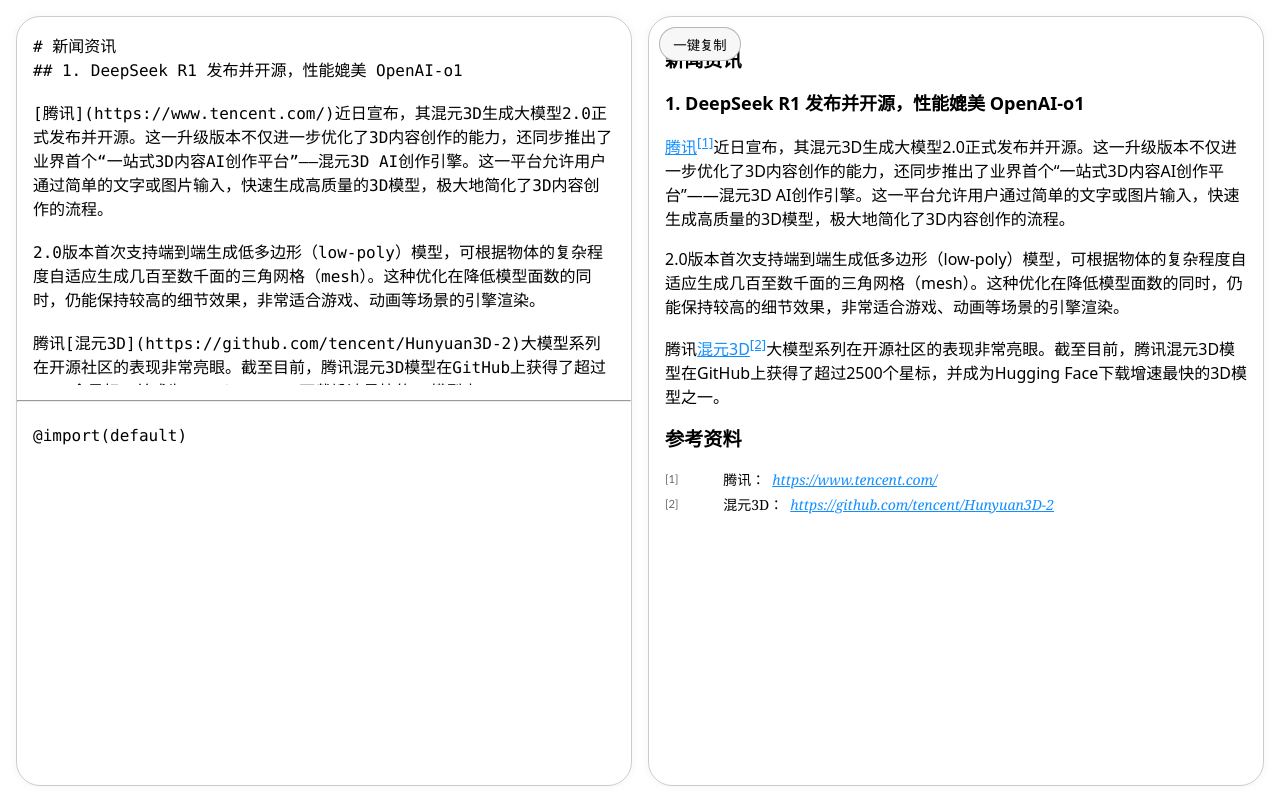
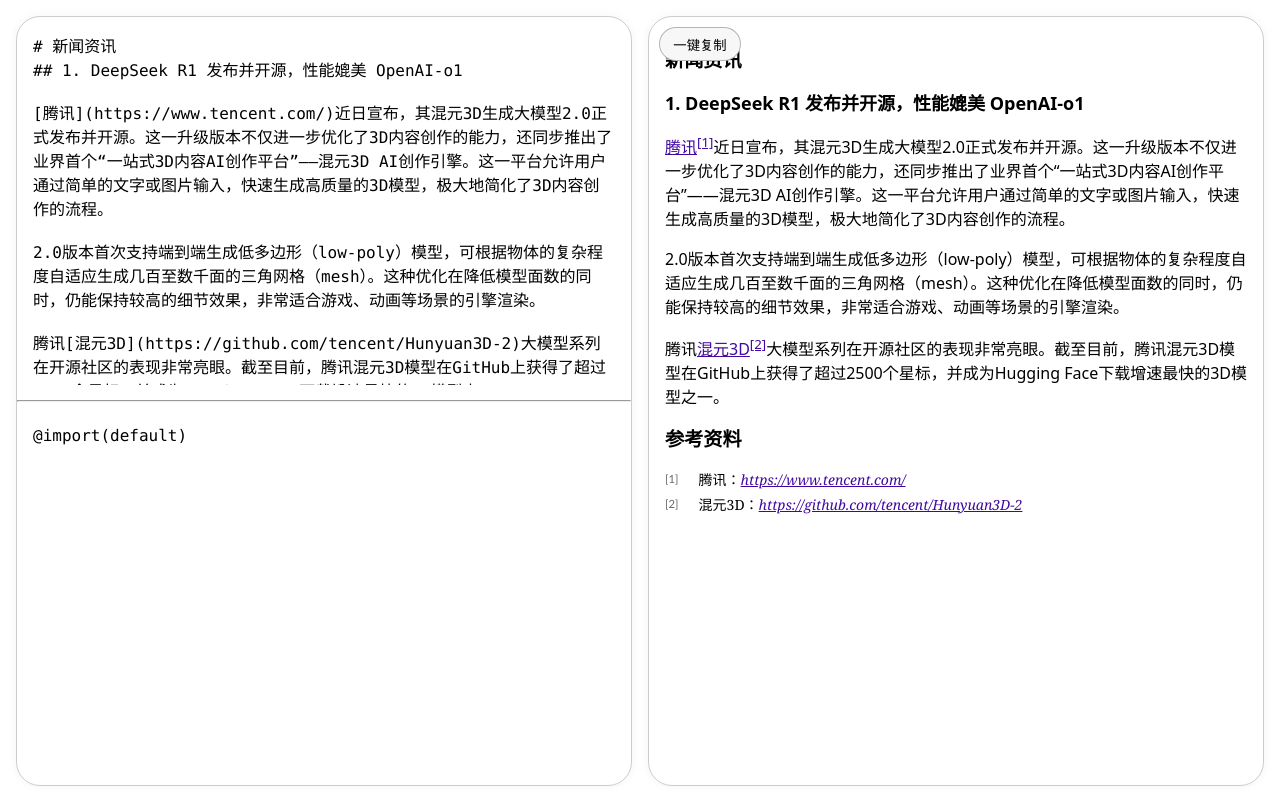
Before and after one commit to SmartFlowAI/jimi-formatter, a Vue app: page / in a window 1280 px wide. Built offline with nearby package versions, Linux system fonts and the light colour scheme; a web font is replaced by a local one.

Commit message:
chore: adjust the link style

```diff
--- a/src/styles/default.css
+++ b/src/styles/default.css
@@ -29,7 +29,7 @@
 }
 
 .md a {
-    color: rgb(18, 142, 255);
+    color: #4007a2;
 }
 
 .md .reference-container {
@@ -44,7 +44,7 @@
     letter-spacing: 0em;
     color: rgba(0, 0, 0, 0.6);
     display: inline;
-    width: 10%;
+    width: 3em;
     background-image: none;
     background-position: initial;
     background-size: initial;
@@ -59,7 +59,7 @@
 
 .md .reference-title {
     font-family: Georgia, "Microsoft YaHei", PingFangSC-regular, serif;
-    padding-right: .5em;
+    /* padding-right: .5em; */
 }
 
 .md .reference-href {
--- a/src/styles/weekly.css
+++ b/src/styles/weekly.css
@@ -65,6 +65,40 @@
 }
 
 .md a {
-    color: #4007a2;
+    color: rgb(18, 142, 255);
     text-decoration: none;
 }
+
+.md .reference-container {
+    display: flex;
+    font-size: 14px;
+    line-height: 1.8em;
+    letter-spacing: 0em;
+}
+
+.md .reference-index {
+    line-height: 1.8em;
+    letter-spacing: 0em;
+    color: rgba(0, 0, 0, 0.6);
+    display: inline;
+    width: 3em;
+    background-image: none;
+    background-position: initial;
+    background-size: initial;
+    background-repeat: initial;
+    background-attachment: initial;
+    background-origin: initial;
+    background-clip: initial;
+    font-size: 80%;
+    font-family: ptima-Regular, Optima, PingFangSC-light, PingFangTC-light, "PingFang SC", Cambria, Cochin, Georgia, Times, "Times New Roman", serif;
+    padding-top: 2px;
+}
+
+.md .reference-title {
+    font-family: Georgia, "Microsoft YaHei", PingFangSC-regular, serif;
+    padding-right: .5em;
+}
+
+.md .reference-href {
+    font-family: Georgia, "Microsoft YaHei", PingFangSC-regular, serif;
+}
```
